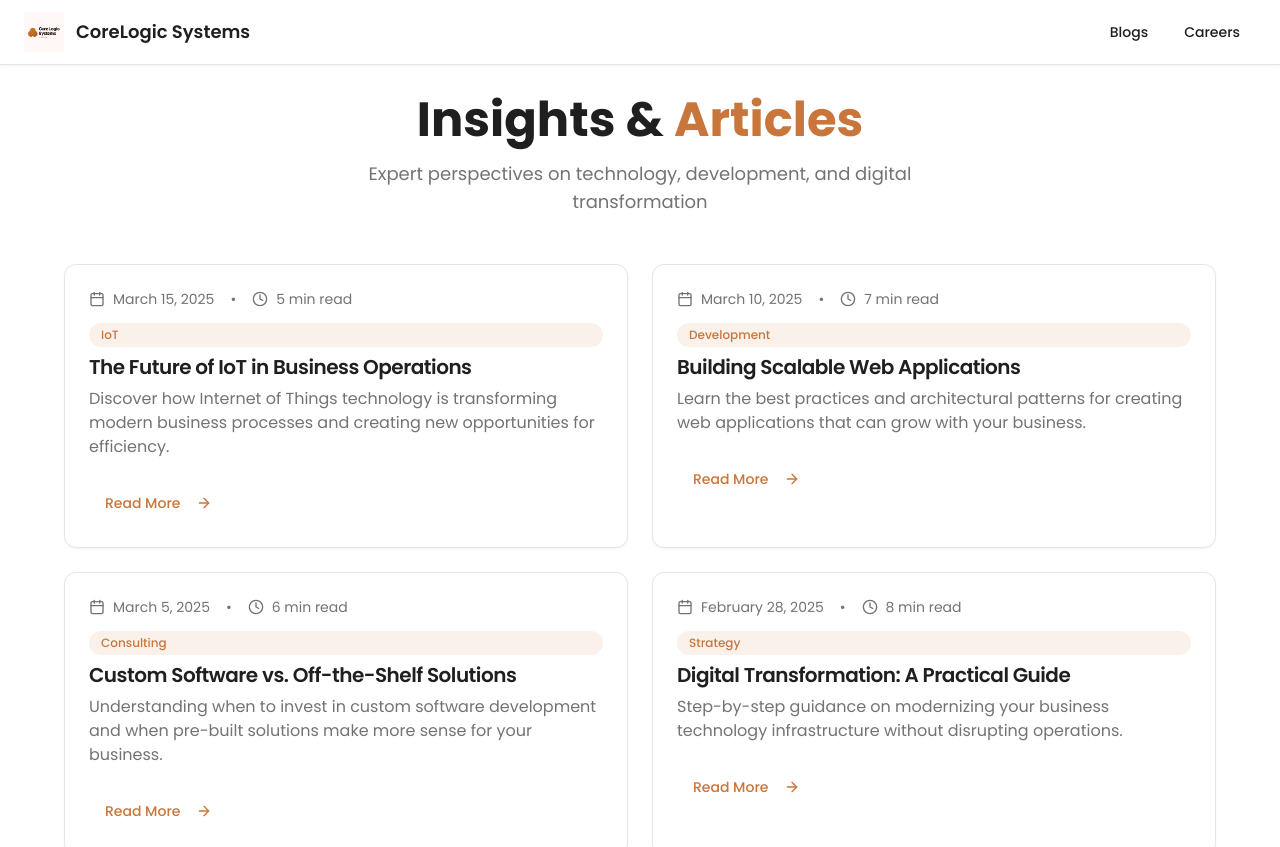
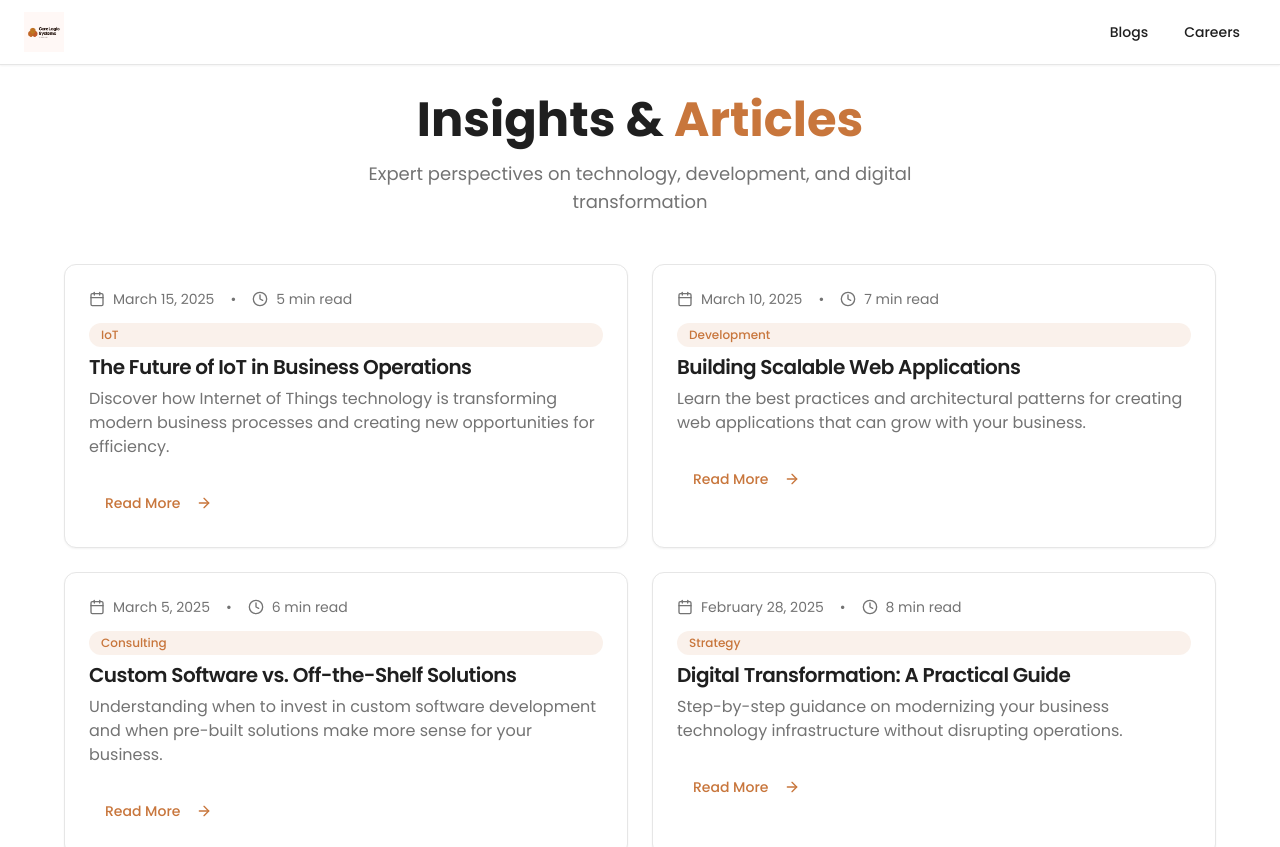
Before and after one commit to Mnqanqeni/corelogic-digital-trust, a React (Vite) app: page /blogs in a window 1280 px wide. Shown: the top 847 px of the page. Built offline with nearby package versions, Linux system fonts and the light colour scheme; the HTML template or start-up script is replaced by a standard one.

Commit message:
Remove company name from navbar

```diff
--- a/src/components/Navbar.tsx
+++ b/src/components/Navbar.tsx
@@ -39,10 +39,9 @@ const Navbar = () => {
           {/* Logo */}
           <Link
             to="/"
-            className="flex items-center space-x-3 hover:opacity-80 transition-opacity"
+            className="flex items-center hover:opacity-80 transition-opacity"
           >
             <img src={logo} alt="CoreLogic Systems" className="h-10 w-auto" />
-            <span className="font-semibold text-lg hidden sm:block">CoreLogic Systems</span>
           </Link>
 
           {/* Desktop Navigation */}
```
